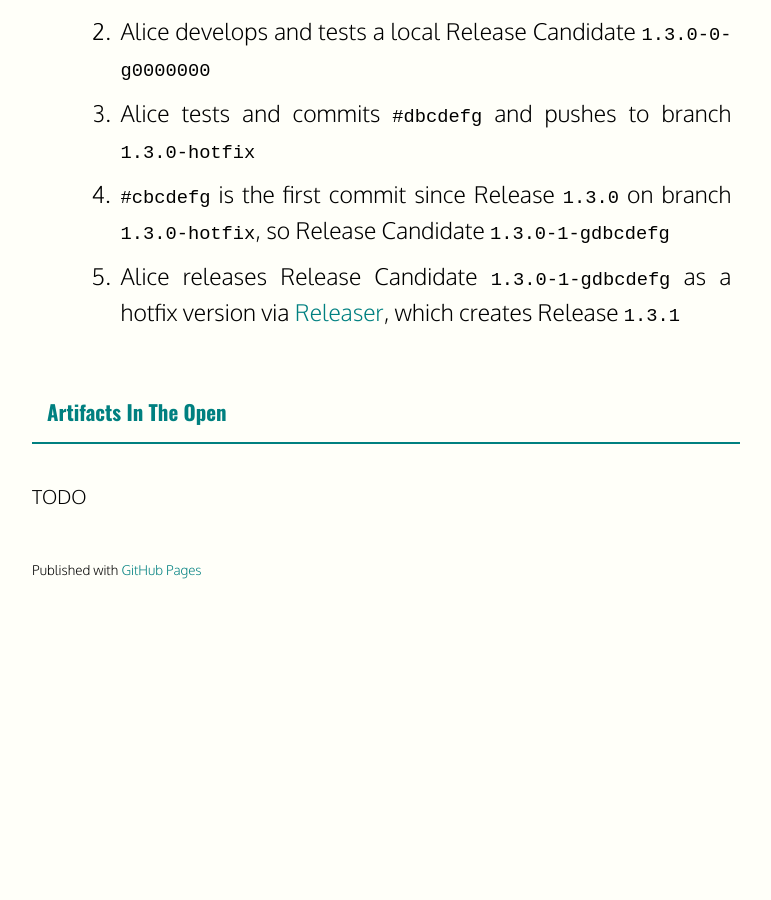
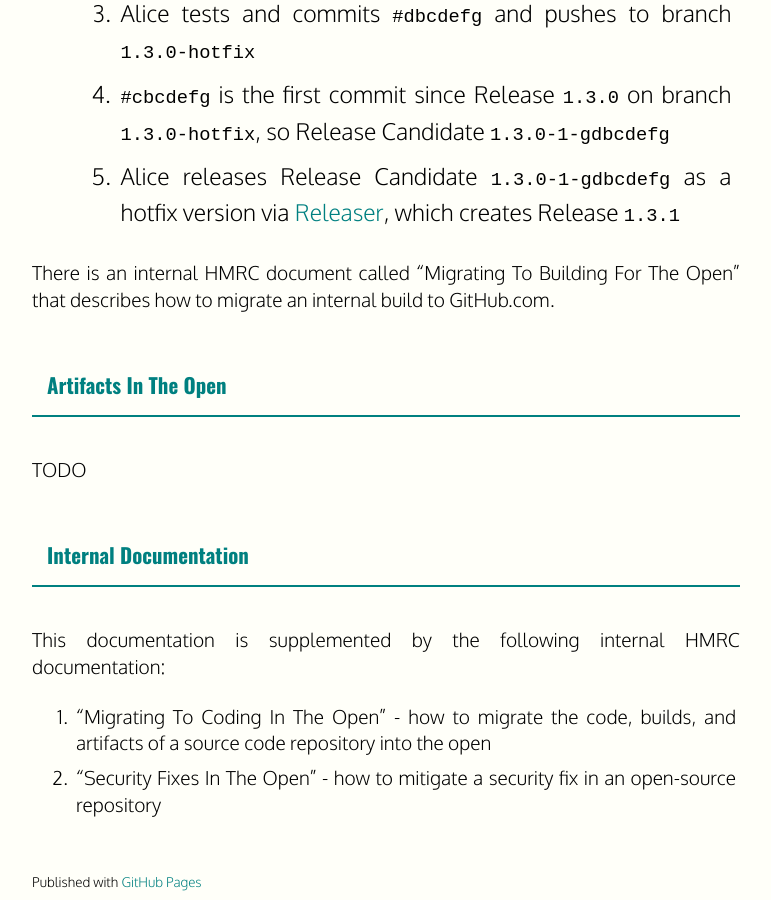
Before and after one commit to hmrc/hmrc.github.io, a Jekyll site: the page built from coding-in-the-open-manual.md, in a window 1280 px wide and 900 px high, scrolled down 6171 px. Shown: the whole window, without its empty margins (254-1025 px from the left). Built offline with Jekyll 4.4.1, drawn with Linux system fonts in a browser that asks for light colours; before the commit the page ends 6801 px from its top, so only the background shows below that; some of the changed text lies outside the part shown.

Commit message:
MDTP-110 Building for the open

```diff
--- a/coding-in-the-open-manual.md
+++ b/coding-in-the-open-manual.md
@@ -101,6 +99,15 @@ Consider Alice working on [domain](https://github.com/hmrc/domain). The most rec
     4. `#cbcdefg` is the first commit since Release `1.3.0` on branch `1.3.0-hotfix`, so Release Candidate `1.3.0-1-gdbcdefg`
     5. Alice releases Release Candidate `1.3.0-1-gdbcdefg` as a hotfix version via [Releaser](https://www.github.com/hmrc/releaser), which creates Release `1.3.1`
 
+There is an internal HMRC document called "Migrating To Building For The Open" that describes how to migrate an internal build to GitHub.com.
+
 ### Artifacts In The Open
 
 TODO
+
+### Internal Documentation
+
+This documentation is supplemented by the following internal HMRC documentation:
+
+1. "Migrating To Coding In The Open" - how to migrate the code, builds, and artifacts of a source code repository into the open
+1. "Security Fixes In The Open" - how to mitigate a security fix in an open-source repository
```
Also changed, not shown: other parts of coding-in-the-open-manual.md (+0 -2 lines).
